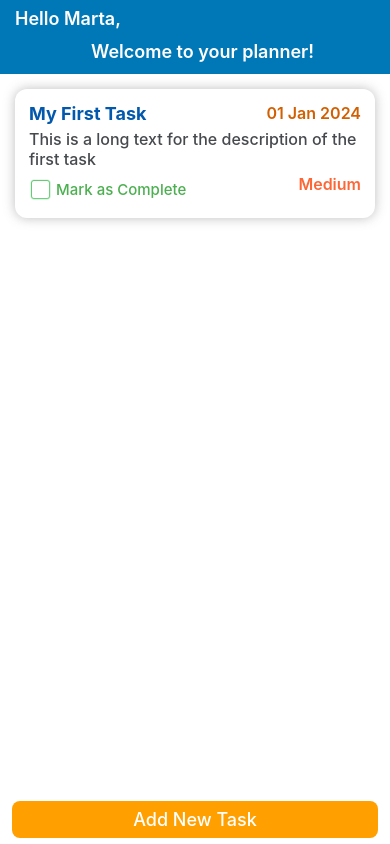
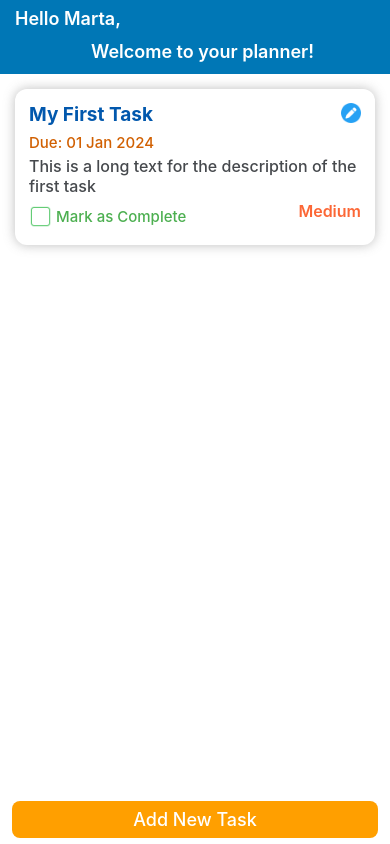
Before and after one commit to snehalk1607/MyDailyPlanner, a React Native app: screen / in a window 390 px wide. Built offline with nearby package versions, Linux system fonts and the light colour scheme.

Commit message:
feat: final design implementation of view task list

```diff
--- a/assets/index.ts
+++ b/assets/index.ts
@@ -2,3 +2,4 @@
 export const TaskListImage = require('./tasklist-M.png');
 export const CheckedCheckBox = require('./checked-checkbox.png');
 export const UnCheckedCheckBox = require('./unchecked-checkbox.png');
+export const EditIcon = require('./edit-icon.png');
--- a/src/screens/components/task-card.component.tsx
+++ b/src/screens/components/task-card.component.tsx
@@ -1,10 +1,9 @@
 
-import {Image, Text, View } from 'react-native';
+import {Image, Text, TouchableOpacity, View } from 'react-native';
 import { TaskCardStyles } from './task-card.styles';
-import Icon from 'react-native-vector-icons/MaterialCommunityIcons';
 import React from 'react';
-import { CheckedCheckBox } from '../../../assets';
 import { CustomCheckBox } from './checkbox.component';
+import { EditIcon } from '../../../assets';
 
 
 export const TaskCard = (props) => {
@@ -15,8 +14,11 @@ export const TaskCard = (props) => {
         <View style = {styles.cardContentView}>
         <View style={styles.flexDirectionRow}>
         <Text style={styles.taskTitle}>{'My First Task'}</Text>
-        <Text style={styles.taskDueDate}>{'01 Jan 2024'}</Text>
+        <TouchableOpacity hitSlop={{bottom: 50, top: 50, left: 50, right: 50 }}>
+        <Image source={EditIcon} style={{alignSelf:'flex-end', width: 20, height: 20, marginBottom: 10}} />
+        </TouchableOpacity>
         </View>
+        <Text style={styles.taskDueDate}>{'Due: 01 Jan 2024'}</Text>
         <Text style={styles.taskDescription}>{'This is a long text for the description of the first task'}</Text>
         <View style={styles.flexDirectionRow}>
         <View style={{flex:1, flexDirection:'row', alignItems:'center'}}>
--- a/src/screens/components/task-card.styles.ts
+++ b/src/screens/components/task-card.styles.ts
@@ -20,15 +20,15 @@ export const TaskCardStyles = StyleSheet.create({
     taskTitle: {
         flex:1,
         color: ColorPalete.NAVY_BLUE,
-        fontSize: 18,
+        fontSize: 19,
         fontWeight: 'bold',
-        marginBottom: 5
+        marginBottom: 2
     },
     taskDueDate:{
         color: ColorPalete.ORANGE_DARK,
-        fontSize: 16,
-        fontWeight: '600',
-        marginBottom: 5
+        fontSize: 15,
+        fontWeight: '500',
+        marginBottom: 4
     },
     taskDescription:{
         color: ColorPalete.GREY_DARK,
```
Also changed, not shown: assets/edit-icon.png (added).
